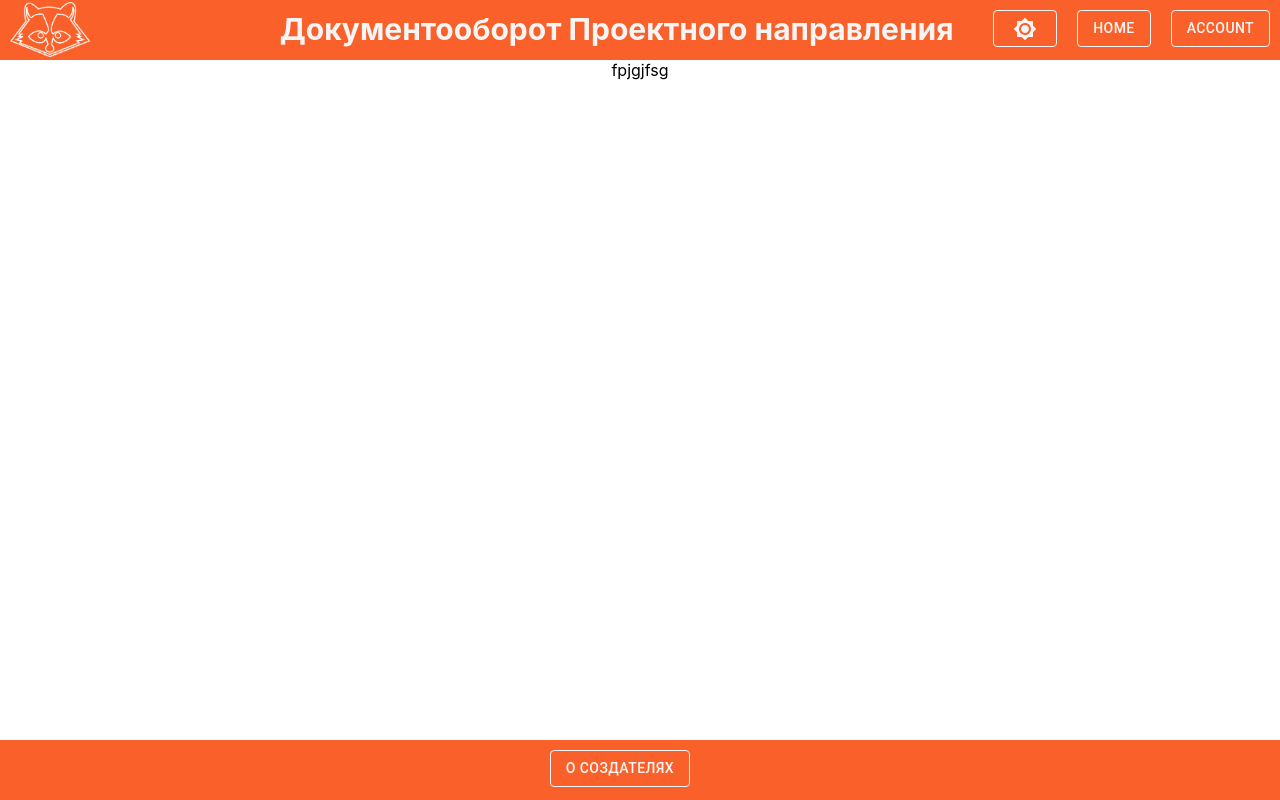
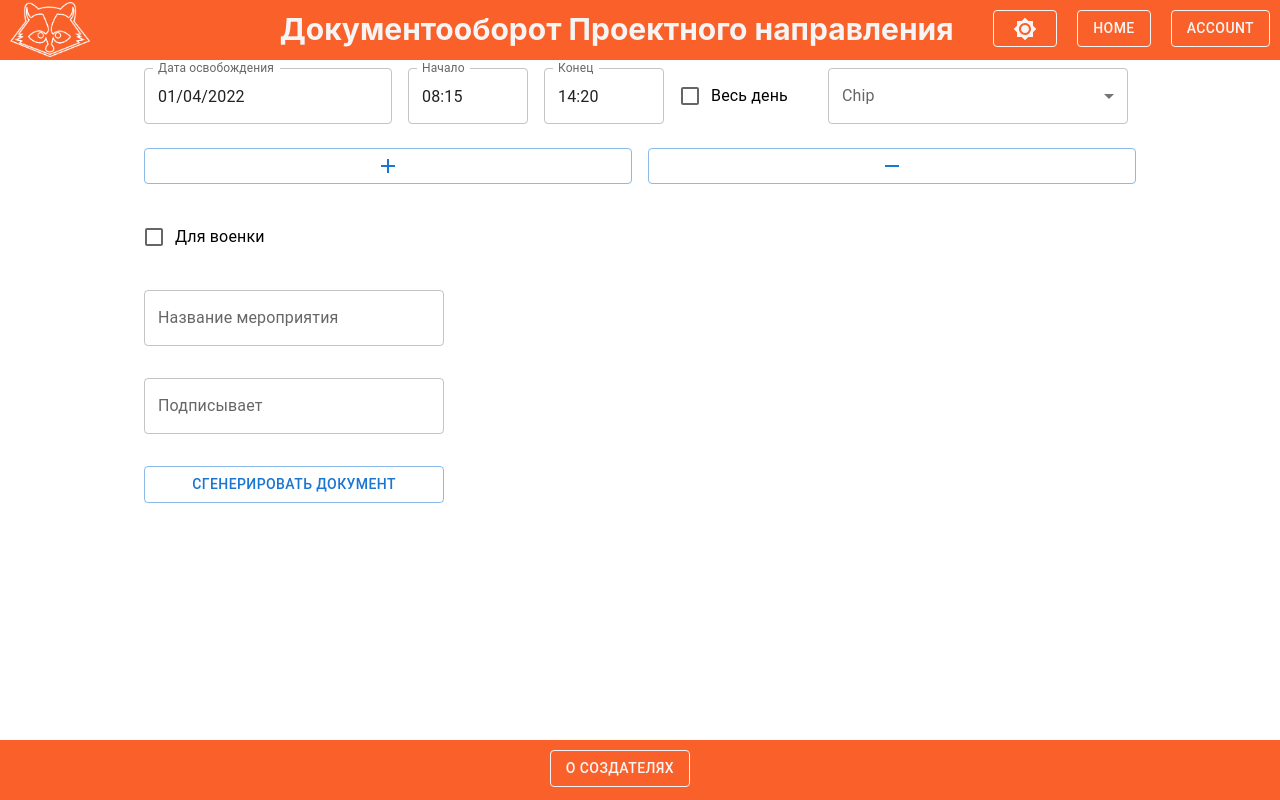
Before and after one commit to IT-FAMCS/documents, a React (Create React App) app in the folder front-doc/: page /release in a window 1280 px wide. Built offline with nearby package versions, Linux system fonts and the light colour scheme.

Commit message:
feat: created page and form for collecting data to generate release

```diff
--- a/front-doc/package.json
+++ b/front-doc/package.json
@@ -8,6 +8,7 @@
     "@fontsource/jost": "^5.0.17",
     "@mui/icons-material": "^5.15.15",
     "@mui/material": "^5.15.15",
+    "@mui/x-date-pickers": "^6.20.0",
     "@onedoc/react-print": "^0.1.128",
     "@testing-library/jest-dom": "^5.17.0",
     "@testing-library/react": "^13.4.0",
@@ -16,6 +17,7 @@
     "@types/node": "^16.18.96",
     "@types/react": "^18.2.78",
     "@types/react-dom": "^18.2.25",
+    "dayjs": "^1.11.11",
     "react": "^18.2.0",
     "react-dom": "^18.2.0",
     "react-router-dom": "^6.22.3",
--- a/front-doc/src/App.tsx
+++ b/front-doc/src/App.tsx
@@ -3,7 +3,7 @@ import "./App.css";
 import { Route, Routes, useLocation } from "react-router-dom";
 import { HomePage } from "./pages/home/HomePage";
 import { ReportPage } from "./pages/ReportPage";
-import { ReleasePage } from "./pages/ReleasePage";
+import { ReleasePage } from "./pages/documentForms/release/ReleasePage";
 import { OrderPage } from "./pages/OrderPage";
 import { ListPage } from "./pages/ListPage";
 import { ThemeProvider } from "./providers/ThemeProvider";
@@ -20,7 +20,7 @@ function App() {
   useEffect(() => {
     const timeout = setTimeout(() => {
       setLoading(false);
-    }, 2000);
+    }, 500);
     return () => {
       setLoading(true);
       clearTimeout(timeout);
--- a/front-doc/src/pages/ReleasePage.tsx
+++ /dev/null
@@ -1,3 +0,0 @@
-export const ReleasePage = () => {
-  return <div>fpjgjfsg</div>;
-};
--- a/front-doc/src/pages/documentForms/release/ReleasePage.tsx
+++ b/front-doc/src/pages/documentForms/release/ReleasePage.tsx
@@ -1,7 +1,241 @@
-
-
-
+import { Box, Button, Checkbox, Chip, FormControl, FormControlLabel, InputAdornment, InputLabel, ListSubheader, MenuItem, OutlinedInput, Select, SelectChangeEvent, TextField, Theme, useTheme } from '@mui/material';
+import { DatePicker, LocalizationProvider, TimePicker } from '@mui/x-date-pickers';
+import { AdapterDayjs } from '@mui/x-date-pickers/AdapterDayjs';
+import dayjs, { Dayjs } from 'dayjs';
+import { useState } from 'react';
+import AddIcon from '@mui/icons-material/Add';
+import RemoveIcon from '@mui/icons-material/Remove';
 
 export const ReleasePage = () => {
 
-}
+    const MenuProps = {
+        PaperProps: {
+            style: {
+                maxHeight: 100 * 4.5 + 5,
+                width: 250,
+            },
+        },
+    };
+
+    interface Release {
+        date: Dayjs | null;
+        timeFrom: Dayjs | null;
+        timeTo: Dayjs | null;
+        fullDay: boolean;
+        members: string[];
+        military: boolean;
+    }
+
+    const blankData = {
+      date: dayjs("2022-04-01"),
+      timeFrom: dayjs("2022-04-17T8:15"),
+      timeTo: dayjs("2022-04-17T14:20"),
+      fullDay: false,
+      members: [],
+      military: false
+    }
+
+    const [isMilitary, setIsMilitary] = useState(false)
+    const [title, setTitle] = useState('')
+    const [responsible, setResponsible] = useState('')
+    const [releaseData, setReleaseData] = useState<Release[]>([blankData])
+
+    const handleDateChange = (index: number, newDate: Dayjs | null) => {
+        const newData = [...releaseData]
+        newData[index].date = newDate
+        setReleaseData(newData)
+    }
+    const handleTimeFromChange = (index: number, newTime: Dayjs | null) => {
+        const newData = [...releaseData]
+        newData[index].timeFrom = newTime
+        setReleaseData(newData)
+    }
+    const handleTimeToChange = (index: number, newTime: Dayjs | null) => {
+        const newData = [...releaseData]
+        newData[index].timeTo = newTime
+        setReleaseData(newData)
+    }
+
+    const handleFullDayChange = (index: number, event: any) => {
+        const newData = [...releaseData];
+        newData[index].fullDay = event.target.checked;
+        setReleaseData(newData);
+    };
+
+
+    const handleMilitaryChange = (index: number, event: any) => {
+      const newData = [...releaseData];
+      newData[index].military = event.target.checked;
+      setReleaseData(newData);
+  };
+
+    const handleMembersChange = (index: number, event: SelectChangeEvent<string[]>) => {
+        const newMembers = event.target.value as string[];
+        const newData = [...releaseData];
+        newData[index].members = newMembers;
+        setReleaseData(newData);
+    };
+
+    const handleSendData = () => {
+        console.log({
+          dates: releaseData,
+          ismilitary: isMilitary,
+          title: title,
+          responsible: responsible
+        })
+    }
+
+    const handleAddDate = () => {
+        const newData = [...releaseData]
+        newData.push(blankData)
+        setReleaseData(newData)
+    }
+
+    const handleDeleteDate = () => {
+      const newData = [...releaseData]
+      newData.pop()
+      setReleaseData(newData)
+    }
+
+    const handleTitleChange = (event: any) => {
+      setTitle(event.target.value)
+    }
+
+    const handleResponsibleChange = (event: any) => {
+      setResponsible(event.target.value)
+    }
+
+    const members = [
+        'Oliver Hansen',
+        'Van Henry',
+        'April Tucker',
+        'Ralph Hubbard',
+        'Omar Alexander',
+        'Carlos Abbott',
+        'Miriam Wagner',
+        'Bradley Wilkerson',
+        'Virginia Andrews',
+        'Kelly Snyder',
+    ];
+
+    return (
+      <LocalizationProvider dateAdapter={AdapterDayjs}>
+        <Box sx={{ display: 'flex', flexDirection: 'column', gap: 2 }}>
+          {releaseData.map((release, index) => (
+            <Box key={index} sx={{ display: 'flex', flexDirection: 'row', gap: 2, alignItems: 'center' }}>
+              <DatePicker
+                label="Дата освобождения"
+                value={release.date}
+                onChange={(newDate) => handleDateChange(index, newDate)}
+                format='DD/MM/YYYY'
+              />
+              <TimePicker
+                sx={{
+                  maxWidth: 120
+                }}
+                label="Начало"
+                ampm={false}
+                value={release.timeFrom}
+                disabled={release.fullDay}
+                onChange={(newValue) => handleTimeFromChange(index, newValue)}
+              />
+              <TimePicker
+                sx={{
+                  maxWidth: 120
+                }}
+                label="Конец"
+                ampm={false}
+                disabled={release.fullDay}
+                value={release.timeTo}
+                onChange={(newValue) => handleTimeToChange(index, newValue)}
+              />
+              <FormControlLabel
+                control={
+                  <Checkbox
+                    checked={release.fullDay}
+                    onChange={(event) => handleFullDayChange(index, event)}
+                    inputProps={{ 'aria-label': 'controlled' }}
+                  />
+                }
+                label="Весь день"
+              />
+              <FormControl sx={{ m: 1, width: 300 }}>
+                <InputLabel id={`demo-multiple-chip-label-${index}`}>Chip</InputLabel>
+                <Select
+                  labelId={`demo-multiple-chip-label-${index}`}
+                  id={`demo-multiple-chip-${index}`}
+                  multiple
+                  value={release.members}
+                  onChange={(event) => handleMembersChange(index, event)}
+                  input={
+                    <OutlinedInput id={`select-multiple-chip-${index}`} label="Chip" />
+                  }
+                  renderValue={(selected) => (
+                    <Box sx={{ display: 'flex', flexWrap: 'wrap', gap: 0.5 }}>
+                      {selected.map((value) => (
+                      <Chip key={value} label={value} />
+                      ))}
+                    </Box>
+                  )}
+                  MenuProps={MenuProps}
+                >
+                {members.map((option, i) => (
+                  <MenuItem key={i} value={option}>
+                    {option}
+                  </MenuItem>
+                ))}
+              </Select>
+            </FormControl>
+          </Box>
+          ))}
+          <Box sx={{ display: 'flex', flexDirection: 'row', gap: 2, alignItems: 'center' }}>
+            <Button
+            onClick={handleAddDate}
+            variant='outlined'
+            sx={{ width: '50%' }}
+          >
+            <AddIcon />
+          </Button>
+          <Button
+            onClick={handleDeleteDate}
+            variant='outlined'
+            sx={{ width: '50%' }}
+          >
+            <RemoveIcon />
+          </Button>
+
+          </Box>
+          <FormControlLabel
+            control={
+              <Checkbox
+                checked={isMilitary}
+                onChange={(event) => setIsMilitary(event.target.checked)}
+                inputProps={{ 'aria-label': 'controlled' }}
+              />
+            }
+            label="Для военки"
+            sx={{ mt: 2 }}
+          />
+          <TextField
+            label='Название мероприятия'
+            value={title}
+            onChange={handleTitleChange}
+            sx={{ mt: 2, width: 300}}
+          />
+          <TextField
+            label='Подписывает'
+            value={responsible}
+            onChange={handleResponsibleChange}
+            sx={{ mt: 2, width: 300}}
+          />
+          <Button
+            onClick={handleSendData}
+            variant='outlined'
+            sx={{ mt: 2, width: 300 }}
+          >
+            Сгенерировать документ
+          </Button>
+        </Box>
+      </LocalizationProvider>
+    );
+};
```
Also changed, not shown: 1 other file (tests, documents, lock files or other folders).
